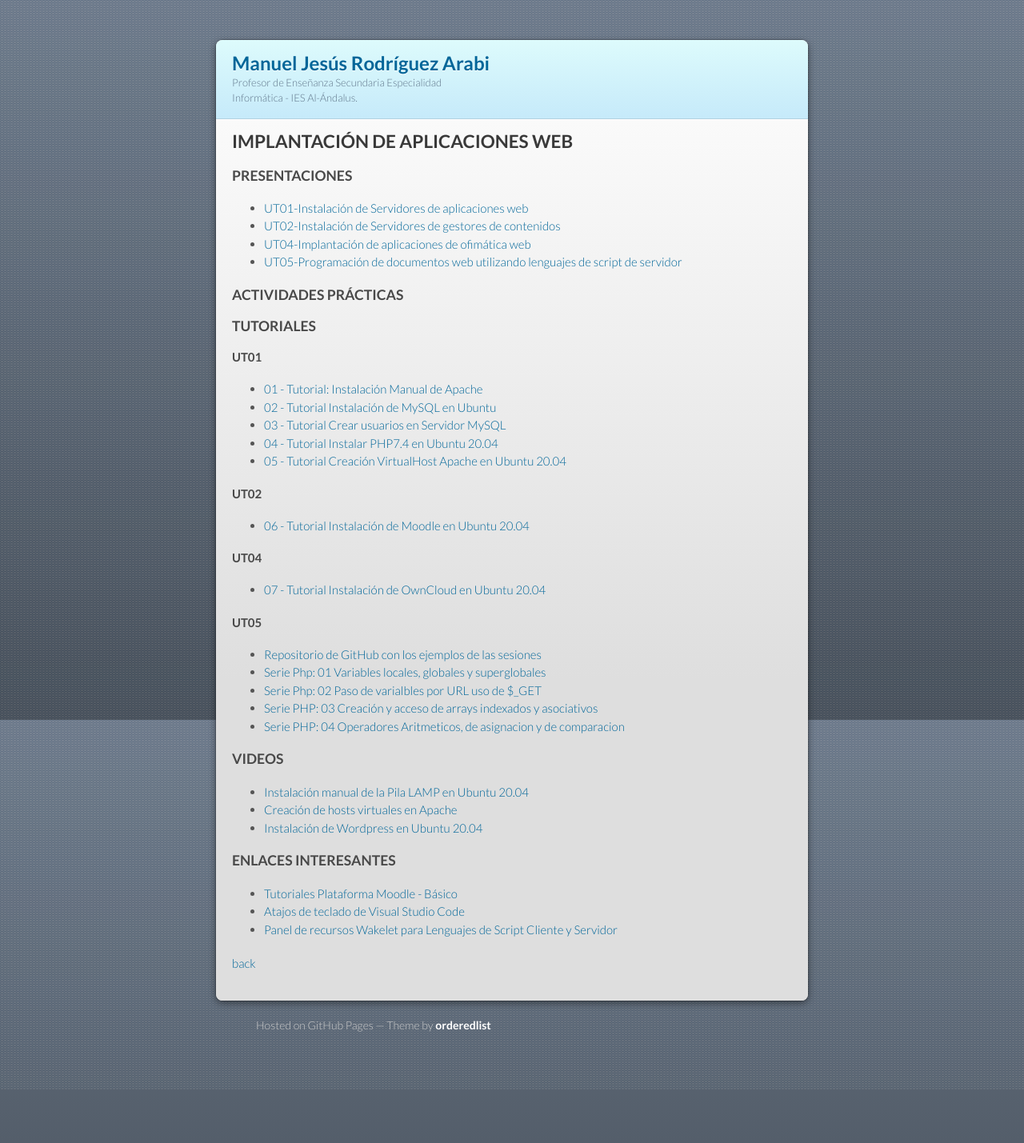
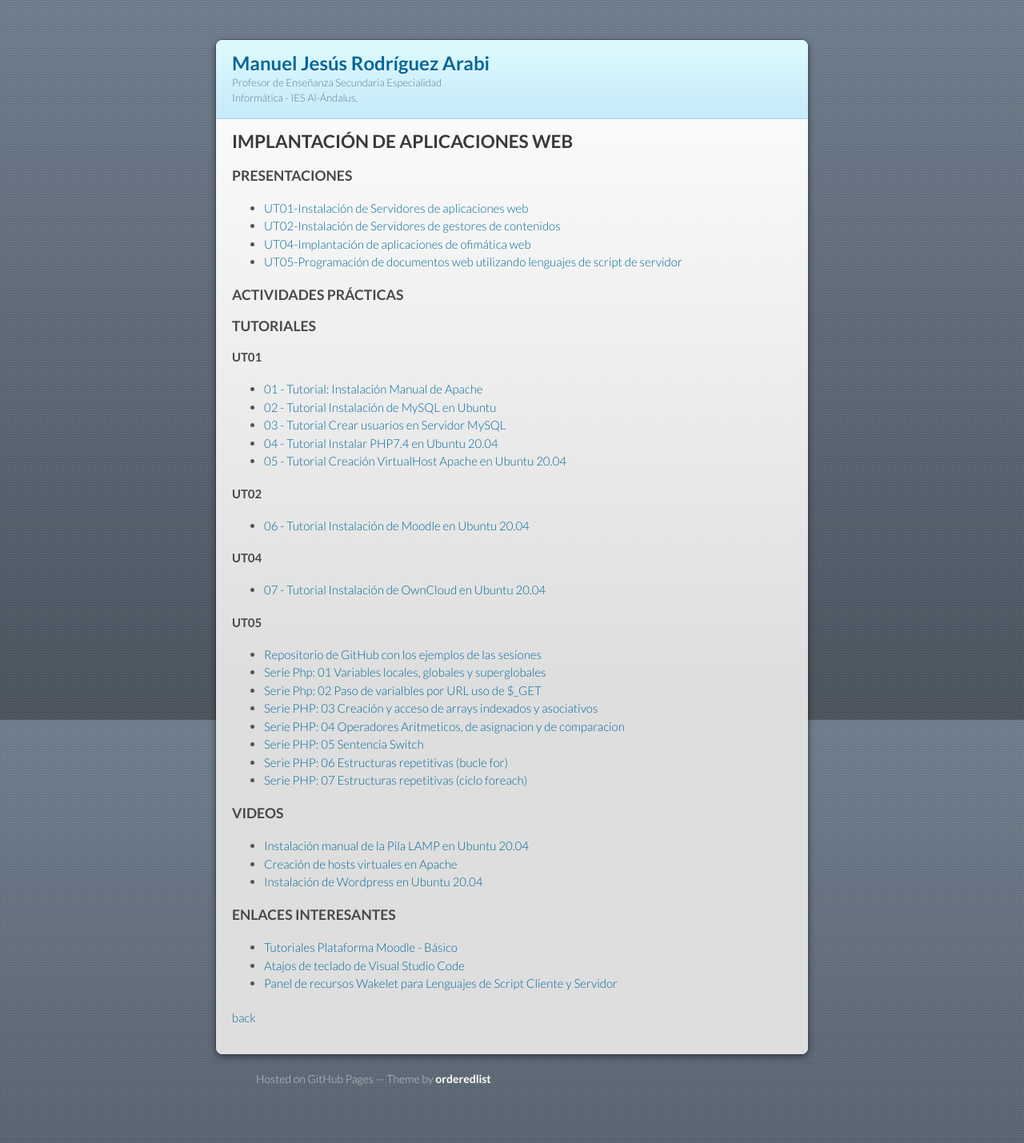
Before and after one commit to mrodara/mrodara.github.io, a Jekyll site: the page built from mods/iaw.md, in a window 1280 px wide. Shown: the whole page at 80% size. Built offline with Jekyll 4.4.1, drawn with Linux system fonts in a browser that asks for light colours; our own code applies the rules of GitHub Pages for plain Markdown files; before the commit the page ends 1362 px from its top, so only the background shows below that.

Commit message:
Videos php IAW inst selectivas e iterativas

```diff
--- a/mods/iaw.md
+++ b/mods/iaw.md
@@ -38,6 +38,9 @@ layout: default
 * [Serie Php: 02 Paso de varialbles por URL uso de $_GET](https://youtu.be/RWz5HSDsmvU)
 * [Serie PHP: 03 Creación y acceso de arrays indexados y asociativos](https://youtu.be/qW-Yb74nDBQ)
 * [Serie PHP: 04 Operadores Aritmeticos, de asignacion y de comparacion](https://youtu.be/9M-ohWgOM9A)
+* [Serie PHP: 05 Sentencia Switch](https://youtu.be/qRYHqnSHXeI)
+* [Serie PHP: 06 Estructuras repetitivas (bucle for)](https://youtu.be/H3Dxj5WWVoY)
+* [Serie PHP: 07 Estructuras repetitivas (ciclo foreach)](https://youtu.be/m4nS4WTvMvc)
 
 ### VIDEOS
 
```
